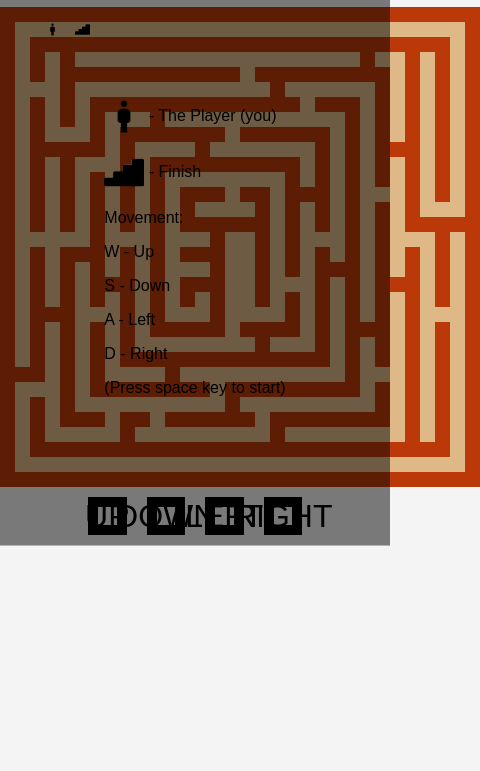
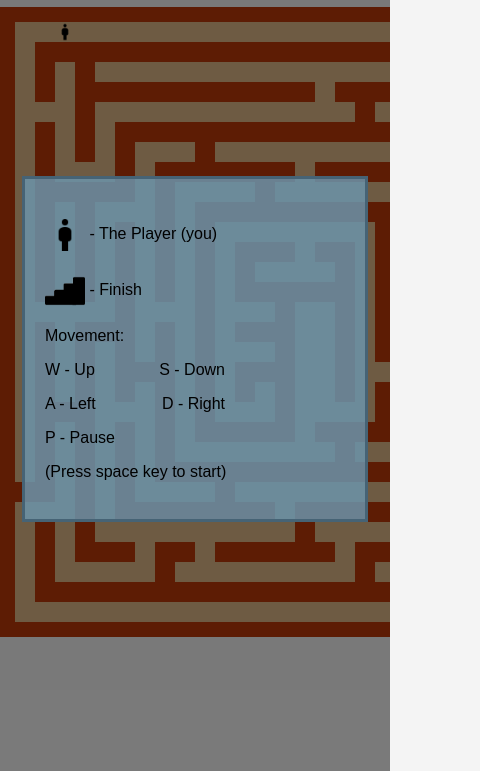
Before and after one commit to Patrex97/Project-Labyrinth, a plain HTML site: page index.html in a window 390 px wide. Shown: the part 73-844 px from the top of the page, 480 px wide, since content can reach past the window. Drawn offline with Linux system fonts and the light colour scheme.

Commit message:
Add Pause event

```diff
--- a/index.css
+++ b/index.css
@@ -2,16 +2,15 @@ body {
     background: #f4f4f4;
     font-family: sans-serif;
     box-sizing: border-box;
-    height: 100%;
-    margin:0;
+    margin:0px;
     overflow-x:hidden;
 }
 
 .main-container{
     position:relative;
     width:100vw;
-    height:100%;
-    /* overflow:hidden; */
+    height:100vh;
+    overflow:hidden;
 }
 h1 {
     text-align: center;
@@ -56,6 +55,9 @@ h1 {
 
 #hud{
     display:none;
+    margin:0 auto;
+    width:60vw;
+    flex-direction: row;
 }
 
 #finish{
@@ -86,13 +88,19 @@ h1 {
     display:none;
 }
 
-#instruction{
+.instruction{
     display:none;
-    background-color: #6d93aa;
+    background:rgba(109, 147, 170, 0.85);
     border:3px solid #466375;
     width:300px;
     height:300px;
     padding:20px;
+}
+
+.singleLine{
+    display:flex;
+    justify-content: space-between;
+    padding-right:40%;
 }
 
 .popup-image{
@@ -102,9 +110,24 @@ h1 {
 }
 
 
+@media(min-height:700px) and (max-height:850px){
+    #player,
+    #finish{
+        height:20px;
+        width:20px;
+    }
 
+    #gameArea {
+        width: 600px;
+        height: 600px;
+    }
 
-@media (max-width: 850px){
+    #hud{
+        display:none;
+    }
+}
+
+@media (max-height: 699px){
 
     #player,
     #finish{
@@ -115,55 +138,9 @@ h1 {
     #gameArea {
         width: 450px;
         height: 450px;
-        margin: 0px auto 0;
-        background-color: burlywood;
-        position: relative;
-        border: 15px solid rgb(187, 56, 9);
     }
 
     #hud{
-        margin:0 auto;
-        width:60vw;
         display:flex;
-        flex-direction: row;
     }
-
-    .move-btn{
-        position: relative;
-        flex: auto;
-        margin: 10px;
-        width:25px;
-        height:auto;
-        border:10px solid black;
-        text-align: center;
-    }
-
-    .move-btn:focus{
-        border-color:#56373A;
-        background-color: #6d93aa;
-    }
-
-    .move-btn::before {
-        content: "";
-        float: left;
-        padding-top: 100%;
-    }
-
-    #up::after,
-    #down::after,
-    #left::after,
-    #right::after
-    {
-        position: absolute;
-        top:50%;
-        left:50%;
-        font-size: 2rem;
-        transform: translate(-50%, -50%);
-    }
-
-    #up::after{content: "UP";}
-    #down::after{content: "DOWN";}
-    #left::after{content: "LEFT";}
-    #right::after{content: "RIGHT";}
-
 }
--- a/index.html
+++ b/index.html
@@ -14,24 +14,17 @@
     <main class="main-container">
         <h1>Project Labyrinth</h1>
         <div id="gameArea" tabindex="-1"></div>
-        <div id="hud">
-            <div id="up" class="move-btn" move_direction="KeyW"></div>
-            <div id="down" class="move-btn" move_direction="KeyS"></div>
-            <div id="left" class="move-btn" move_direction="KeyA"></div>
-            <div id="right" class="move-btn" move_direction="KeyD"></div>
-        </div>
         <div class="popup">
-            <div id="instruction desktop">
+            <div class="instruction">
                 <p><img src="images/player.png" class="popup-image" alt="square should be here"> - The Player (you)</p>
                 <p><img src="images/finish.png"class="popup-image" alt="square should be here"> - Finish</p>
                 <p>Movement:</p>
-                <p>W - Up</p>
-                <p>S - Down</p>
-                <p>A - Left</p>
-                <p>D - Right</p>
+                <p class="singleLine"><span>W - Up</span> <span>S - Down</span></p>
+                <p class="singleLine"><span>A - Left</span><span>D - Right</span></p>
+                <p>P - Pause</p>
                 <p>(Press space key to start)</p>
             </div>
-            <!-- <div id="instruction desktop">
+            <!-- <div class="instruction desktop">
                 <p><img src="images/player.png" class="popup-image" alt="square should be here"> - The Player (you)</p>
                 <p><img src="images/finish.png"class="popup-image" alt="square should be here"> - Finish</p>
                 <p>Movement:</p>
--- a/index.js
+++ b/index.js
@@ -1,8 +1,4 @@
 const $gameArea = document.querySelector("#gameArea");
-const $btnUp = document.querySelector("#up");
-const $btnDown = document.querySelector("#down");
-const $btnLeft = document.querySelector("#left");
-const $btnRight = document.querySelector("#right");
 const $popup = document.querySelector('.popup');
 let $filePath = 'maps/map1.json';
 let $playerX = -1;
@@ -13,34 +9,28 @@ let $level = 1;
 
 
 window.addEventListener("resize", checkSize);
-$gameArea.addEventListener("keypress", playerMove);
-$btnUp.addEventListener("click", moveBtn);
-$btnDown.addEventListener("click", moveBtn);
-$btnLeft.addEventListener("click", moveBtn);
-$btnRight.addEventListener("click", moveBtn);
-
-// alert("Red square represents you \"The Player\" (You can move with WSAD key's)");
-// alert("Black square represents Exit, reach it to complete level");
-
-function moveBtn() {
-    playerMove(this.getAttribute("move_direction"));
-};
+$gameArea.addEventListener("keydown", playerMove);
 
 function checkSize() {
-    if (window.innerWidth > 850) {
+    if (window.innerHeight > 850) {
         $scaleValue = 25;
-    } else {
+    } else if(window.innerHeight < 700) {
         $scaleValue = 15;
-
+    }else{
+        $scaleValue = 20;
     }
     if ($oldScaleValue != $scaleValue) {
         $gameArea.innerHTML = '';
-        if ($scaleValue == 15) {
-            $playerX = $playerX * 3 / 5;
-            $playerY = $playerY * 3 / 5;
-        } else {
-            $playerX = $playerX * 5 / 3;
-            $playerY = $playerY * 5 / 3;
+        switch($scaleValue){
+            case 15: $playerX = $playerX * 3 / 5;
+                     $playerY = $playerY * 3 / 5;
+                     break;
+            case 20: $playerX = $playerX * 4 / 5;
+                     $playerY = $playerY * 4 / 5;
+                     break;
+            case 25: $playerX = $playerX * 5 / 3;
+                     $playerY = $playerY * 5 / 3;
+                     break;
         }
         mapCreator();
         $oldScaleValue = $scaleValue;
@@ -125,9 +115,7 @@ function playerMove(e) {
         }
 
     }
-    console.log(isWall);
     if (!isWall) {
-        console.log(rightBorder);
         switch (key) {
             case "KeyD":
                 if ($playerX + $scaleValue < rightBorder - 2 * $scaleValue) $playerX += $scaleValue;
@@ -140,6 +128,12 @@ function playerMove(e) {
                 break;
             case "KeyW":
                 if ($playerY > 0) $playerY -= $scaleValue;
+                break;
+
+            case "KeyP":
+                $popup.style.display = 'grid';
+                $popup.children[0].style.display = 'block';
+                $gameArea.blur();
                 break;
 
         }
@@ -162,9 +156,11 @@ function levelDone() {
 window.addEventListener('DOMContentLoaded', () =>{
     $popup.style.display = 'grid';
     $popup.children[0].style.display = 'block';
-    window.addEventListener('keydown', () =>{
-        $popup.style.display = 'none';
-        $popup.children[0].style.display = 'none';
-        $gameArea.focus();
+    window.addEventListener('keydown', (e) =>{
+        if(e.code == "Space"){
+            $popup.style.display = 'none';
+            $popup.children[0].style.display = 'none';
+            $gameArea.focus();
+        }
     })
 })
--- a/maps/map1.json
+++ b/maps/map1.json
@@ -6,8 +6,8 @@
 	},
 	{
 		"name": "Finishn",
-		"xStart": 4,
-		"yStart": 0
+		"xStart": 21,
+		"yStart": 17
 	},
 	{
 		"name": "1",
```
